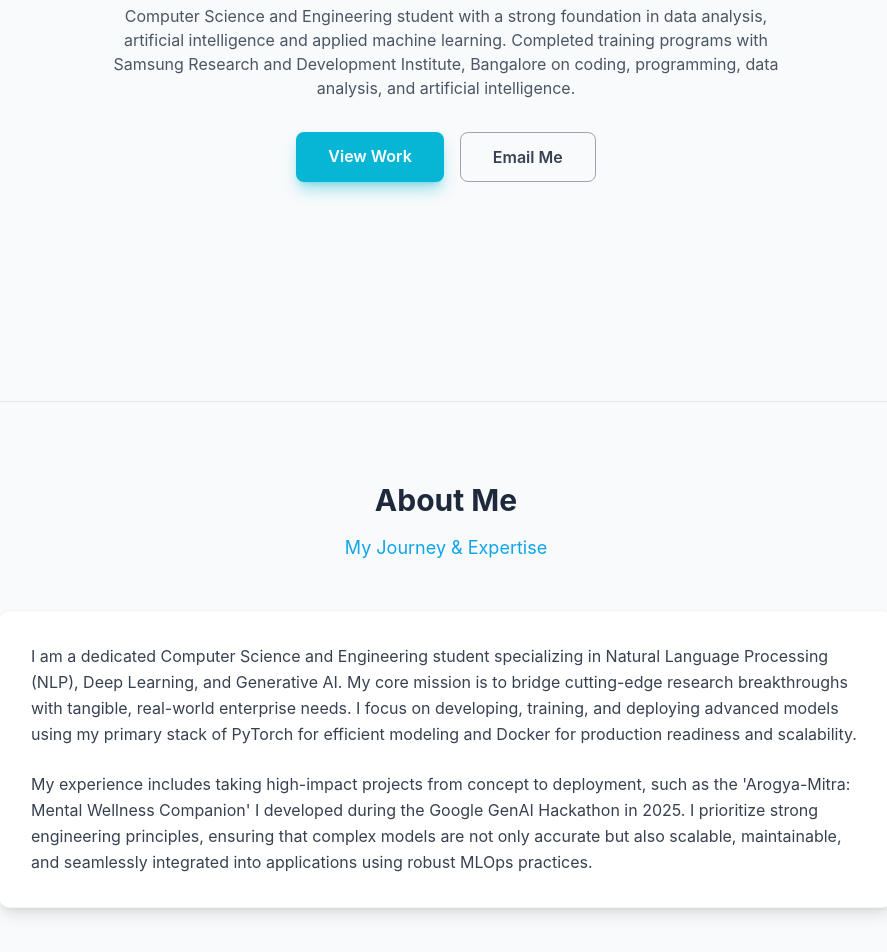
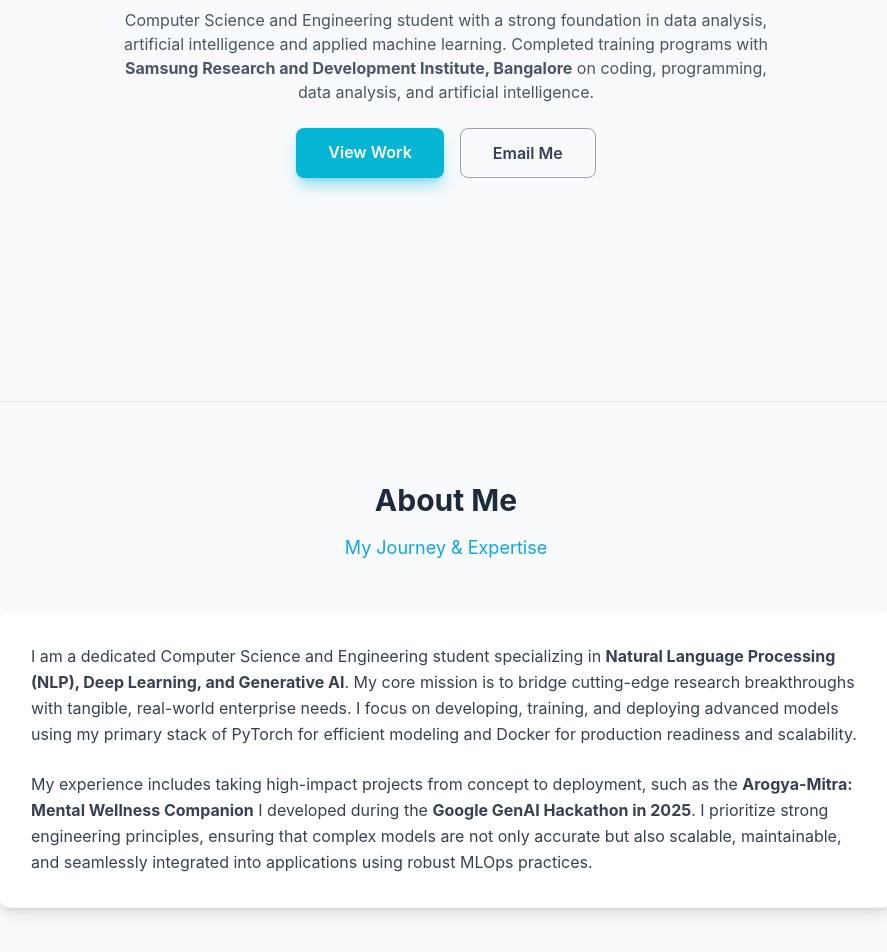
Before and after one commit to snehamurali-07/Sneha-Murali-Portfolio, a plain HTML site: page index.html in a window 1280 px wide. Shown: the part 472-1424 px from the top of the page, without its empty margins (194-1081 px from the left). Drawn offline with nearby package versions, Linux system fonts and the light colour scheme.

Commit message:
Update index.html

```diff
--- a/index.html
+++ b/index.html
@@ -104,8 +104,8 @@
                     <h2 class="text-xl sm:text-3xl text-gray-500 font-light mb-6">
                         <span class="text-primary">AI Engineer</span> & <span class="text-primary">Data Scientist</span>
                     </h2>
-                    <p class="text-gray-600 mb-8 max-w-2xl mx-auto">
-                        Computer Science and Engineering student with a strong foundation in data analysis, artificial intelligence and applied machine learning. Completed training programs with Samsung Research and Development Institute, Bangalore on coding, programming, data analysis, and artificial intelligence.
+                    <p class="text-gray-600 mb-6 max-w-2xl mx-auto">
+                        Computer Science and Engineering student with a strong foundation in data analysis, artificial intelligence and applied machine learning. Completed training programs with <b>Samsung Research and Development Institute, Bangalore</b> on coding, programming, data analysis, and artificial intelligence.
                     </p>
                     <div class="flex justify-center space-x-4">
                         <a href="#projects" class="bg-primary hover:bg-secondary text-white font-semibold py-3 px-8 rounded-lg shadow-lg shadow-primary/40 transition duration-300 transform hover:scale-[1.02]">
@@ -127,10 +127,10 @@
 
                 <div class="bg-card-light p-8 rounded-xl shadow-lg max-w-4xl mx-auto border border-gray-100">
                     <p class="text-gray-700 mb-6 leading-relaxed">
-                        I am a dedicated Computer Science and Engineering student specializing in Natural Language Processing (NLP), Deep Learning, and Generative AI. My core mission is to bridge cutting-edge research breakthroughs with tangible, real-world enterprise needs. I focus on developing, training, and deploying advanced models using my primary stack of PyTorch for efficient modeling and Docker for production readiness and scalability.
+                        I am a dedicated Computer Science and Engineering student specializing in <strong>Natural Language Processing (NLP), Deep Learning, and Generative AI</strong>. My core mission is to bridge cutting-edge research breakthroughs with tangible, real-world enterprise needs. I focus on developing, training, and deploying advanced models using my primary stack of PyTorch for efficient modeling and Docker for production readiness and scalability.
                     </p>
                     <p class="text-gray-700 leading-relaxed">
-                        My experience includes taking high-impact projects from concept to deployment, such as the 'Arogya-Mitra: Mental Wellness Companion' I developed during the Google GenAI Hackathon in 2025. I prioritize strong engineering principles, ensuring that complex models are not only accurate but also scalable, maintainable, and seamlessly integrated into applications using robust MLOps practices.
+                        My experience includes taking high-impact projects from concept to deployment, such as the <strong>Arogya-Mitra: Mental Wellness Companion</strong> I developed during the <strong>Google GenAI Hackathon in 2025</strong>. I prioritize strong engineering principles, ensuring that complex models are not only accurate but also scalable, maintainable, and seamlessly integrated into applications using robust MLOps practices.
                     </p>
                 </div>
             </div>
```
